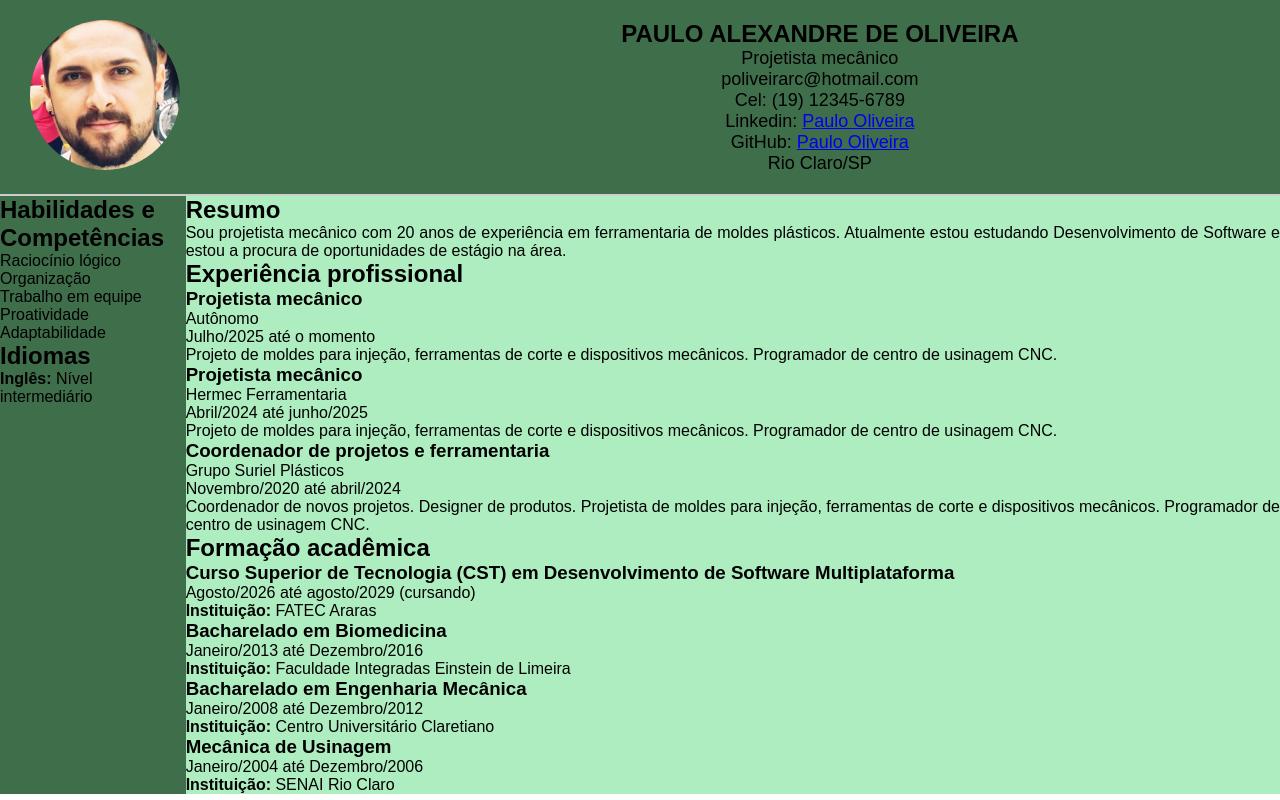
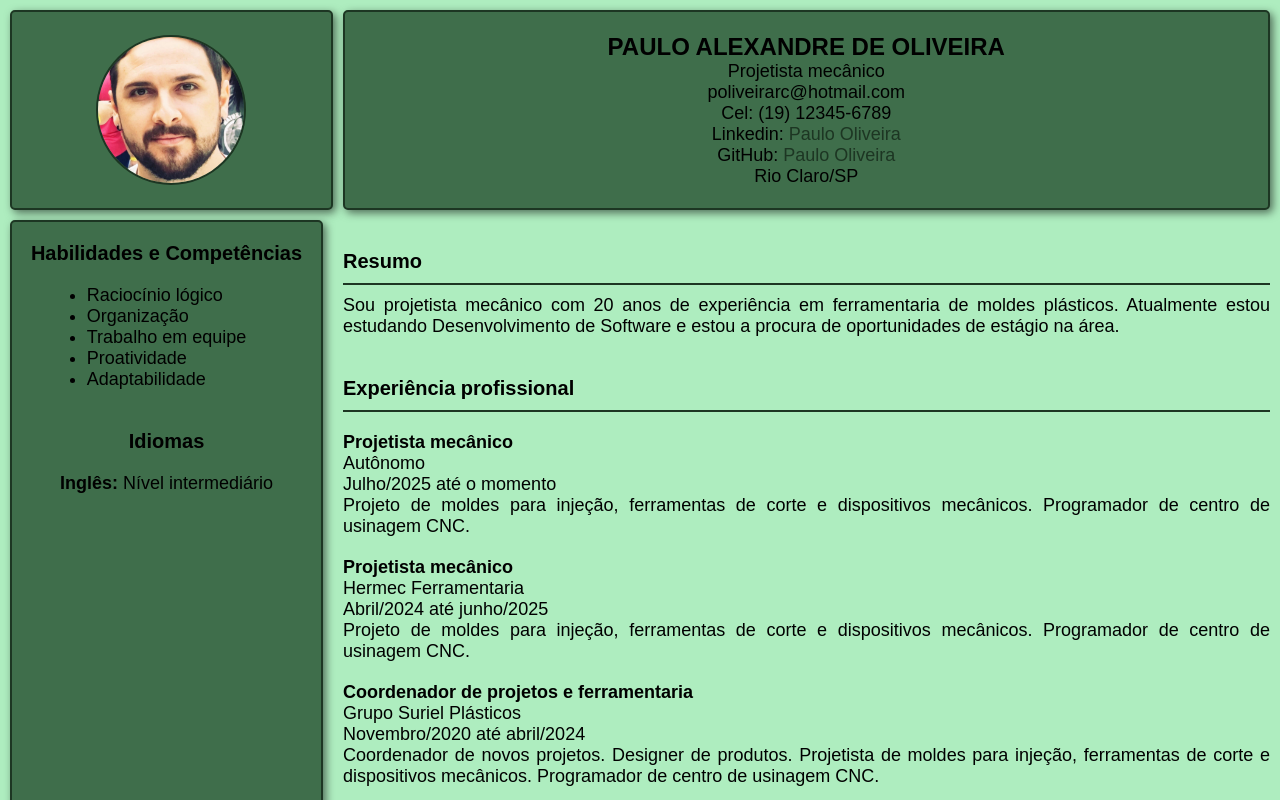
Before and after one commit to poliveirarc/curriculum, a plain HTML site: page index.html in a window 1280 px wide. Shown: the top 800 px of the page. Drawn offline with Linux system fonts and the light colour scheme.

Commit message:
Finalizado CSS e ajustes finais

```diff
--- a/index.html
+++ b/index.html
@@ -9,7 +9,9 @@
 </head>
 <body>
     <header>
+        <div id="photo">
             <img src="sources/foto.jpeg" alt="Foto de perfil">
+        </div>
         <div id="profile">
             <h1>PAULO ALEXANDRE DE OLIVEIRA</h1>
             <P>Projetista mecânico</P>
@@ -23,10 +25,16 @@
 
     <main>
         <article>
+
+            <div class="resumo">
                 <h2>Resumo</h2>
+                <hr>
                 <p>Sou projetista mecânico com 20 anos de experiência em ferramentaria de moldes plásticos. Atualmente estou estudando Desenvolvimento de Software e estou a procura de oportunidades de estágio na área.</p>
+            </div>
 
+            <div class="experiencia">
                 <h2>Experiência profissional</h2>
+                <hr>
                 <h3>Projetista mecânico</h3>
                 <p>Autônomo</p>
                 <p>Julho/2025 até o momento</p>
@@ -39,8 +47,11 @@
                 <p>Grupo Suriel Plásticos</p>
                 <p>Novembro/2020 até abril/2024</p>
                 <p>Coordenador de novos projetos. Designer de produtos. Projetista de moldes para injeção, ferramentas de corte e dispositivos mecânicos. Programador de centro de usinagem CNC.</p>
+            </div>
 
+            <div class="formacao">
                 <h2>Formação acadêmica</h2>
+                <hr>
                 <h3>Curso Superior de Tecnologia (CST) em Desenvolvimento de Software Multiplataforma</h3>
                 <p>Agosto/2026 até agosto/2029 (cursando)</p>
                 <p><strong>Instituição: </strong> FATEC Araras</p>
@@ -53,6 +64,7 @@
                 <h3>Mecânica de Usinagem</h3>
                 <p>Janeiro/2004 até Dezembro/2006</p>
                 <p><strong>Instituição: </strong> SENAI Rio Claro</p>
+            </div>
         </article>
 
 
--- a/styles/reset.css
+++ b/styles/reset.css
@@ -4,8 +4,3 @@
   padding: 0;
   box-sizing: border-box;
 }
-
-/* Remove marcadores de listas */
-ul, ol {
-  list-style: none;
-}
--- a/styles/style.css
+++ b/styles/style.css
@@ -1,53 +1,132 @@
 body{
     font-family: Arial, Helvetica, sans-serif;
+    background-color: #AEEDBF;
 }
 
 header{
-    background-color: #3F6E4B;
     display: flex;
-    gap: 30px;
-    padding: 20px;
-    border-bottom: 2px solid #ccc;
-    flex-wrap: wrap;
-}
-
-header img{
-    height: 150px;
-    height: 150px;
-    border-radius: 50%;
-    object-fit: cover;
-    position: relative;
-    left: 10px;
+    gap: 10px;
+    margin: 10px;
+    height: 25vh;
 }
 
 #profile{
+    background-color: #3F6E4B;
+    border: 2px solid #1d3623;
+    border-radius: 5px;
+    box-shadow: 3px 3px 9px 0px rgba(0, 0, 0, 0.54);
+    flex-grow: 3;
     display: flex;
     flex-direction: column;
-    align-items: center;
-    position: relative;
-    left: 50%;
-    transform: translateX(-50%);
+    justify-content: center;
+    align-self: center;
+    padding: 10px;
+    height: 100%;
 }
 
 #profile h1{
     font-size: 24px;
+    text-align: center;
 }
 
 #profile p{
     font-size: 18px;
+    text-align: center;
+}
+
+#profile a{
+    text-decoration: none;
+    color: #1d3623;
+    cursor: pointer;
+}
+
+#profile a:visited{
+    color: #1d3623;
+}
+
+#photo{
+    background-color: #3F6E4B;
+    border: 2px solid #1d3623;
+    border-radius: 5px;
+    box-shadow: 3px 3px 9px 0px rgba(0, 0, 0, 0.54);
+    flex-grow: 1;
+    display: flex;
+    justify-content: center;
+    align-items: center;
+    height: 100%;
+}
+
+#photo img{
+    height: 150px;
+    height: 150px;
+    border-radius: 50%;
+    border: 2px solid #1d3623;
 }
 
 main{
     display: flex;
     flex-direction: row-reverse;
-    background-color: #AEEDBF;
-}
-
-article{
-    text-align: justify;
 }
 
 aside{
     background-color: #3F6E4B;
-    width: 250px;
+    border: 2px solid #1d3623;
+    margin: 0px 10px 10px 10px;
+    border-radius: 5px;
+    box-shadow: 3px 3px 9px 0px rgba(0, 0, 0, 0.54);
+    flex: 1 1 0%;
+    display: flex;
+    flex-direction: column;
+    align-items: center;
+    gap: 20px;
 }
+
+aside h2{
+    font-size: 20px;
+    text-align: center;
+    margin-top: 20px;
+}
+
+aside ul{
+    font-size: 18px;
+    text-align: left;
+}
+
+aside p{
+   font-size: 18px;
+}
+
+article{
+    flex-grow: 2;
+    flex: 3 1 0%;
+    display: flex;
+    flex-direction: column;
+    gap: 20px;
+    text-align: justify;
+    padding: 10px;
+}
+
+article h2{
+    font-size: 20px;
+    margin-top: 20px;
+    margin-bottom: 10px;
+}
+
+article h3{
+    font-size: 18px;
+    margin-top: 20px;
+}
+
+article p{
+    font-size: 18px;
+}
+
+hr {
+    border: none;
+    height: 2px;
+    background-color: #1d3623;
+}
+
+.resumo p{
+    margin-top: 10px;
+}
```
Lines whose indentation alone changed are shown as unchanged.
